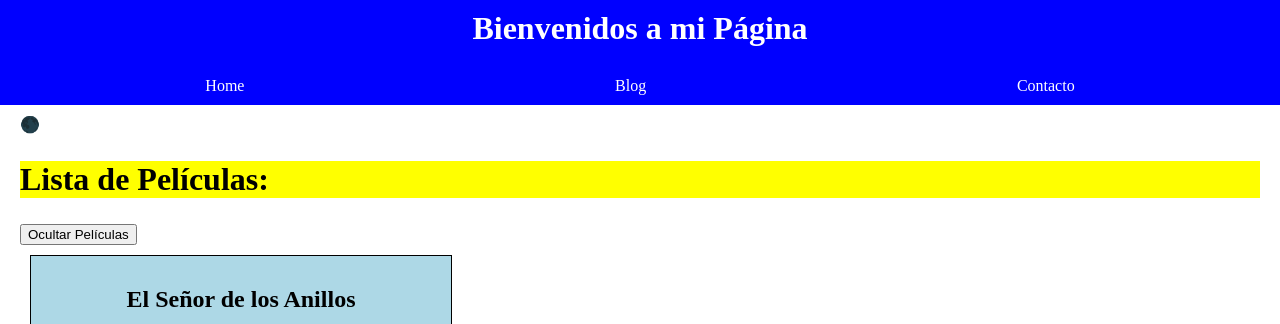
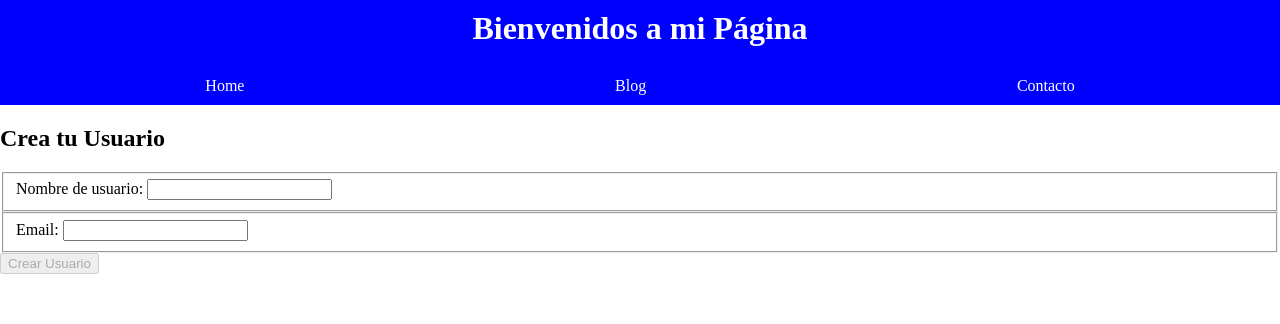
Before and after one commit to Amaza-ing/CEI-Angular, an Angular app: page / in a window 1280 px wide. Shown: the top 324 px of the page. Built offline with nearby package versions, Linux system fonts and the light colour scheme.

Commit message:
reactive forms

```diff
--- a/src/app/app.component.html
+++ b/src/app/app.component.html
@@ -4,4 +4,5 @@
 <!-- <app-news-section></app-news-section> -->
 <!-- <app-flux-control></app-flux-control> -->
 <!-- <app-parent></app-parent> -->
-<app-movie-list></app-movie-list>
+<!-- <app-movie-list></app-movie-list> -->
+ <app-user-form></app-user-form>
--- a/src/app/app.component.ts
+++ b/src/app/app.component.ts
@@ -3,11 +3,12 @@ import { HeaderComponent } from './components/header/header.component';
 import { ParentComponent } from "./components/parent/parent.component";
 import { MovieListComponent } from "./components/movie/movie-list/movie-list.component";
 import { NewsSectionComponent } from './components/news-section/news-section.component';
+import { UserFormComponent } from "./components/user-form/user-form.component";
 
 
 @Component({
   selector: 'app-root',
-  imports: [HeaderComponent, NewsSectionComponent, ParentComponent, MovieListComponent],
+  imports: [HeaderComponent, NewsSectionComponent, ParentComponent, MovieListComponent, UserFormComponent],
   templateUrl: './app.component.html',
   styleUrl: './app.component.css'
 })
--- /dev/null
+++ b/src/app/components/user-form/user-form.component.css
@@ -0,0 +1,4 @@
+.form-error {
+  color: red;
+  font-size: 0.8rem;
+}
--- /dev/null
+++ b/src/app/components/user-form/user-form.component.html
@@ -0,0 +1,23 @@
+<section class="user-form">
+  <h2>Crea tu Usuario</h2>
+
+  <form [formGroup]="userForm" (ngSubmit)="submitForm()">
+    <fieldset>
+      <label for="username">Nombre de usuario: </label>
+      <input type="text" id="username" formControlName="name">
+      @if (userForm.controls["name"].invalid && userForm.controls["name"].touched) {
+        <p class="form-error">El nombre es obligatorio y debe tener más de 3 caracteres</p>
+      }
+    </fieldset>
+
+    <fieldset>
+      <label for="email">Email: </label>
+      <input type="email" id="email" formControlName="email">
+      @if (userForm.controls["email"].invalid && userForm.controls["email"].touched) {
+        <p class="form-error">El email es obligatorio y debe tener un formato adecuado</p>
+      }
+    </fieldset>
+
+    <button [disabled]="userForm.invalid">Crear Usuario</button>
+  </form>
+</section>
--- /dev/null
+++ b/src/app/components/user-form/user-form.component.ts
@@ -0,0 +1,27 @@
+import { Component, OnInit } from '@angular/core';
+import { FormControl, FormGroup, ReactiveFormsModule, Validators } from '@angular/forms';
+
+@Component({
+  selector: 'app-user-form',
+  imports: [ReactiveFormsModule],
+  templateUrl: './user-form.component.html',
+  styleUrl: './user-form.component.css',
+})
+export class UserFormComponent implements OnInit {
+  userForm = new FormGroup({
+    name: new FormControl('', [Validators.required, Validators.minLength(3)]),
+    email: new FormControl('', [Validators.required, Validators.email]),
+  });
+
+  ngOnInit(): void {
+    this.userForm.valueChanges.subscribe((value) => {
+      console.log("Cambio detectado: ", value);
+    })
+  }
+
+  submitForm() {
+    console.log(this.userForm.value);
+
+    this.userForm.reset();
+  }
+}
```
Also changed, not shown: 1 other file (tests, documents, lock files or other folders).
